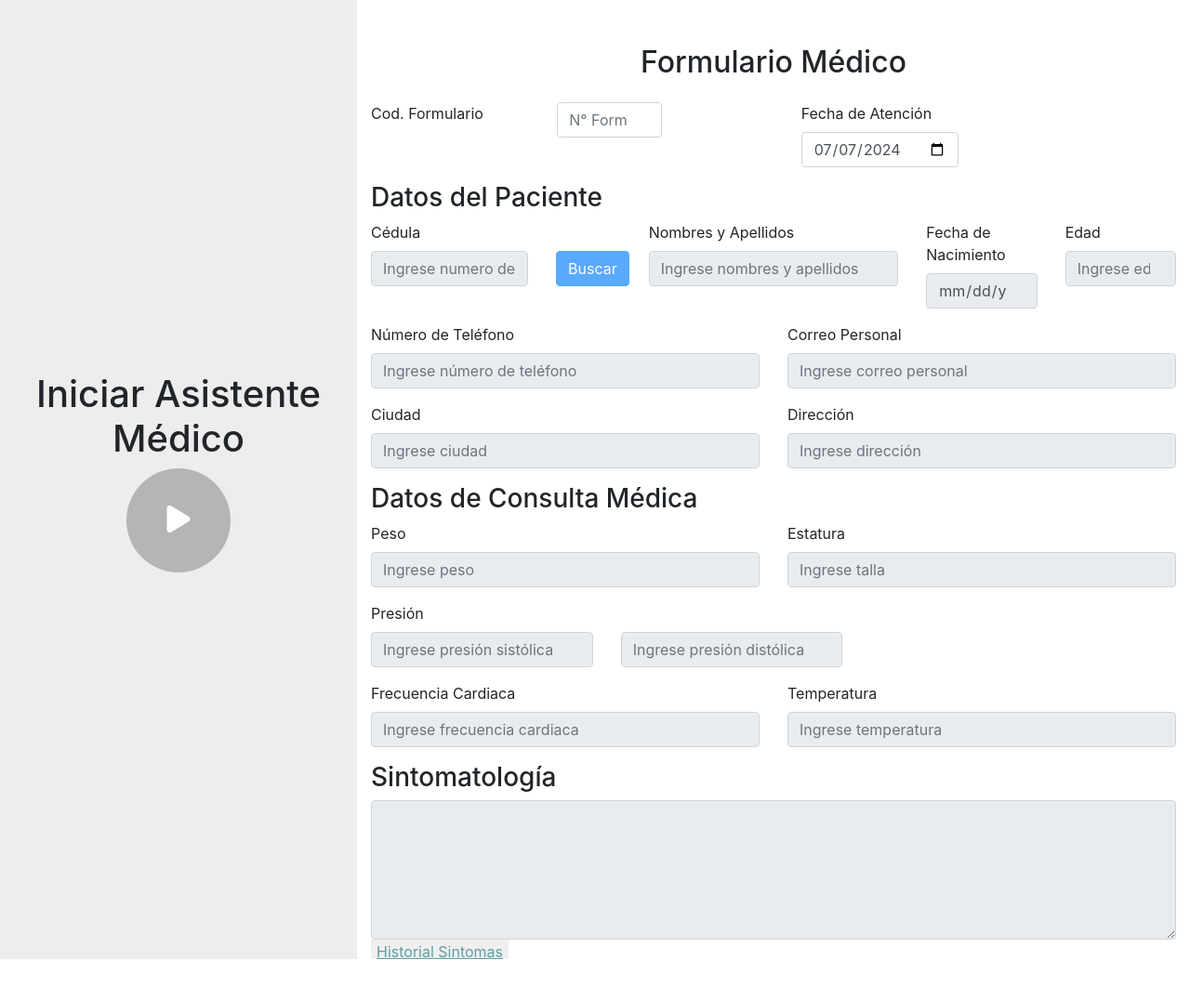
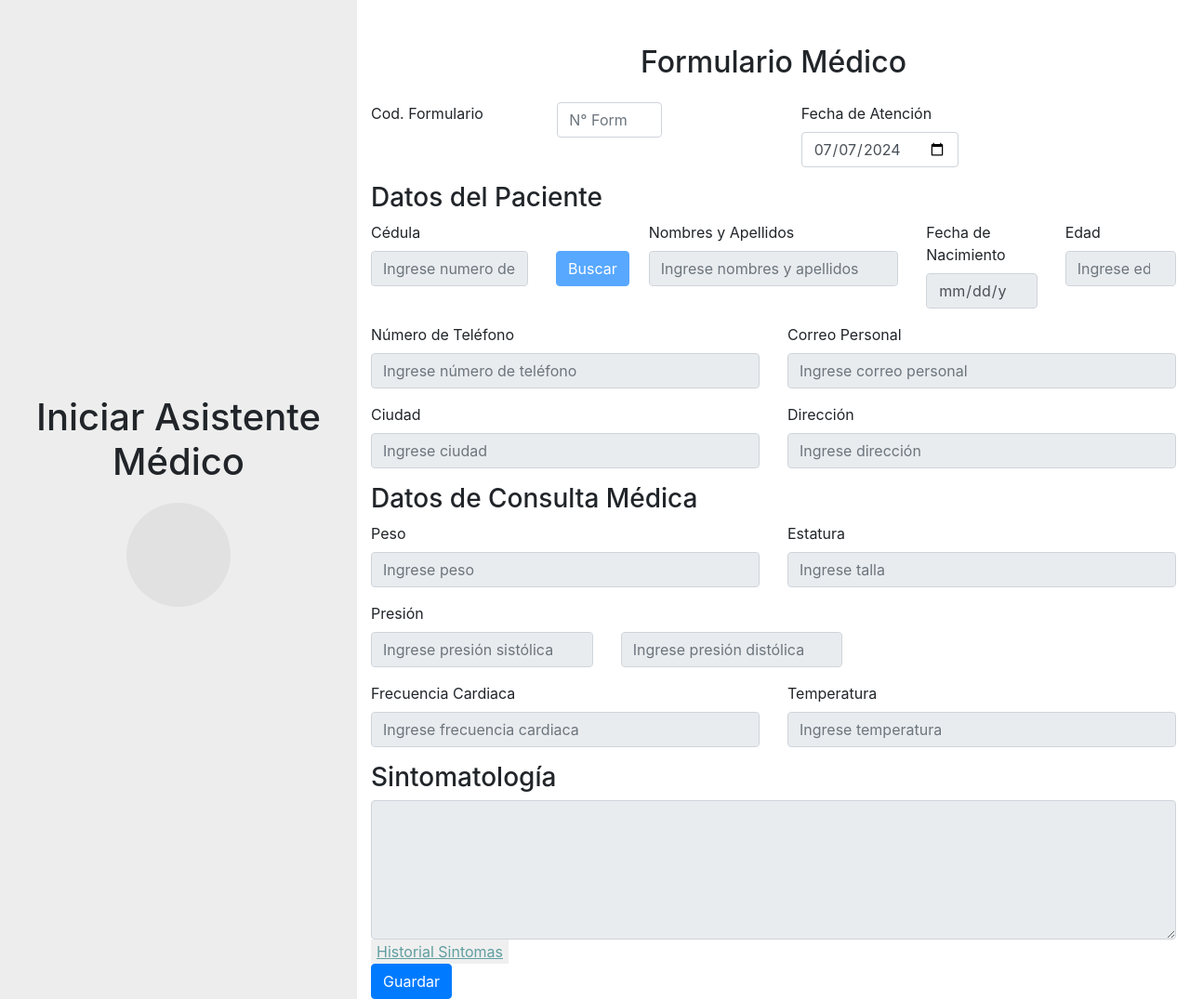
Before and after one commit to alejandromoreira2002/asistente_medico, a Flask app: page / in a window 1280 px wide. Shown: the whole page at 93% size. Run offline with Flask 3, Linux system fonts and the light colour scheme; some libraries are stand-ins or nearby versions.

Commit message:
nuevos estilos

```diff
--- a/App.py
+++ b/App.py
@@ -35,13 +35,10 @@ def getFormulario():
 
 @app.post('/paciente')
 def getPaciente():
-    if 'user' in session:
-        session.pop('user', None)
     cedula = request.form['cedula']
     controlador = PacientesControlador()
     paciente = controlador.getPaciente(cedula)
     if paciente['code'] == 1:
-        session['user'] = {}
         session['user'] = cedula
         session['mensajes'] = getMensajeSistema()
     return jsonify(paciente)
--- a/static/css/style.css
+++ b/static/css/style.css
@@ -1,12 +1,13 @@
 .contenedor{
     position: relative;
     display: flex;
-    height: 96vh;
+    height: 100vh;
     width: 100vw;
 }
 
 .asistente{
     display: flex;
+    padding-top: 30px;
     justify-content: center;
     align-items: center;
     flex-direction: column;
@@ -17,9 +18,80 @@
 
 .controles{
     display: flex;
+    margin: 12px 0 12px 0;
     flex-direction: column;
     align-items: center;
     justify-content: center;
+}
+
+.container-icon {
+    height: 112px;
+    width: 112px;
+    /*background: #000;*/
+    /*width: 300px;
+    height: 300px;*/
+    border-radius: 50%;
+    display: flex;
+    justify-content: center;
+    align-items: center;
+}
+.outer-circle {
+    width: 100%;
+    height: 100%;
+    border-radius: 50%;
+    background: rgba(223 223 223 / 80%);
+    display: flex;
+    justify-content: center;
+    align-items: center;
+    /*animation: pulse 2s infinite;*/
+    overflow: hidden;
+}
+
+.oc-pulsing{
+    animation: pulse 2s infinite;
+}
+
+.inner-wave {
+    width: 0px;
+    height: 0px;
+    border-radius: 50%;
+    background: conic-gradient(
+        from 0deg,
+        rgba(255, 0, 0, 0.8) 0deg,
+        rgba(255, 255, 0, 0.8) 90deg,
+        rgba(0, 191, 255, 0.8) 180deg,
+        rgba(255, 105, 180, 0.8) 270deg,
+        rgba(255, 0, 0, 0.8) 360deg
+    );
+    /*background: linear-gradient(45deg, #00f, #f0f);*/
+    /*animation: interactAssistant 4s linear infinite;*/
+    filter: blur(10px);
+    cursor: not-allowed;
+    transition: width .5s ease-in, height .5s ease-in, transform 1s ease;
+}
+
+.inner-wave:hover{
+    transform: rotate(-45deg) scale(0.9);
+}
+
+.iw-enabled{
+    width: 80px;
+    height:80px;
+    cursor: pointer;
+}
+
+.iw-speaking{
+    cursor: not-allowed;
+    animation: interactAssistant 2s ease infinite;
+}
+
+.iw-hearing{
+    animation: interactAssistant 6s linear infinite;
+}
+
+.iw-loading{
+    cursor: not-allowed;
+    animation: processAssistant 4s linear infinite;
 }
 
 .btn-act:disabled{
@@ -46,6 +118,63 @@
     background-color: red;
 }
 
+.contenedor-typing{
+    position: relative;
+    height: 0;
+    width: 84%;
+    transition: height .5s ease-in-out;
+}
+
+.ct-appear{
+    height: 170px;
+}
+
+.filtro-typing{
+    position: absolute;
+    top: 0;
+    left: 0;
+    width: 100%;
+    height: 100%;
+    background: linear-gradient(0deg, rgb(237 237 237) 0%, rgba(237, 237, 237, 0) 40%, rgba(237, 237, 237, 0) 60%, rgb(237 237 237) 100%);
+    pointer-events: none;
+    z-index: 10;
+}
+
+.texto-type{
+    position: absolute;
+    /*display: flex;
+    /*flex-direction: column;
+    justify-content: center;
+    align-items: center;*/
+    height: 100%;
+    width: 100%;
+    top: 0;
+    left: 0;
+    overflow-y: auto;
+    text-align:center;
+    font-size:17px;
+    font-style: italic;
+    color: #343434;
+    font-family: Arial, sans-serif;
+}
+
+.texto-type::-webkit-scrollbar{
+    display: none;
+}
+
+#typeContenido{
+    position: relative;
+    bottom: 0;
+    left: 0;
+    display: flex;
+    min-height: 100%;
+    min-width: 100%;
+    padding: 25px 0;
+    align-items: center;
+    justify-content: center;
+    /* : center; */
+}
+
 .formulario{
     position: absolute;
     right: 0;
@@ -53,3 +182,23 @@
     height: 100%;
     z-index: 50;
 }
+
+@keyframes pulse {
+    0% { box-shadow: 0 0 0 0 rgba(150, 150, 150, 0.4); }
+    70% { box-shadow: 0 0 0 10px rgba(150, 150, 150, 0); }
+    100% { box-shadow: 0 0 0 0 rgba(150, 150, 150, 0); }
+}
+@keyframes interactAssistant {
+    0% { transform: /*rotate(0deg)*/ scale(0.8); }
+    25% { transform: /*rotate(90deg)*/ scale(1);}
+    50% { transform: /*rotate(180deg)*/ scale(0.8);}
+    75% { transform: /*rotate(270deg)*/ scale(1);}
+    100% { transform: /*rotate(360deg)*/ scale(0.8); }
+}
+@keyframes processAssistant {
+    0% { transform: rotate(0deg);}
+    25% { transform: rotate(90deg);}
+    50% { transform: rotate(180deg);}
+    75% { transform: rotate(270deg);}
+    100% { transform: rotate(360deg);}
+}
--- a/templates/index.html
+++ b/templates/index.html
@@ -16,10 +16,23 @@
         <div class="asistente">
             <h1 style="text-align:center">Iniciar Asistente Médico</h1>
             <div class="controles" id="controles">
-                <button id="start-recording" class="btn-act iniciar-conversacion" onclick="iniciarEscucha()" disabled><i class="fa-solid fa-play"></i></button>
-                <button id="stop-recording" class="btn-act detener-conversacion" onclick="detenerEscucha()" disabled><i class="fa-solid fa-stop"></i></button>
+                <div class="container-icon" id="asistente-btn" onclick="toggleEscucha()">
+                    <div class="outer-circle" id="outer-circle">
+                        <div class="inner-wave" id="inner-wave"></div>
+                    </div>
+                </div>
+                <!--<button id="start-recording" class="btn-act iniciar-conversacion" onclick="iniciarEscucha()" disabled><i class="fa-solid fa-play"></i></button>-->
+                <!--<button id="stop-recording" class="btn-act detener-conversacion" onclick="detenerEscucha()" disabled><i class="fa-solid fa-stop"></i></button>-->
                 <!--<button id="stop-recording" disabled>Detener Grabación</button>-->
                 <p id="info-adicional"></p>
+            </div>
+            <div class="contenedor-typing" id="contenedor-typing">
+                <div class="filtro-typing"></div>
+                <div class="texto-type">
+                    <p id="typeContenido">
+
+                    </p>
+                </div>
             </div>
         </div>
         <div class="formulario">
```
Also changed, not shown: static/scripts/script.js (+122 -20 lines).
